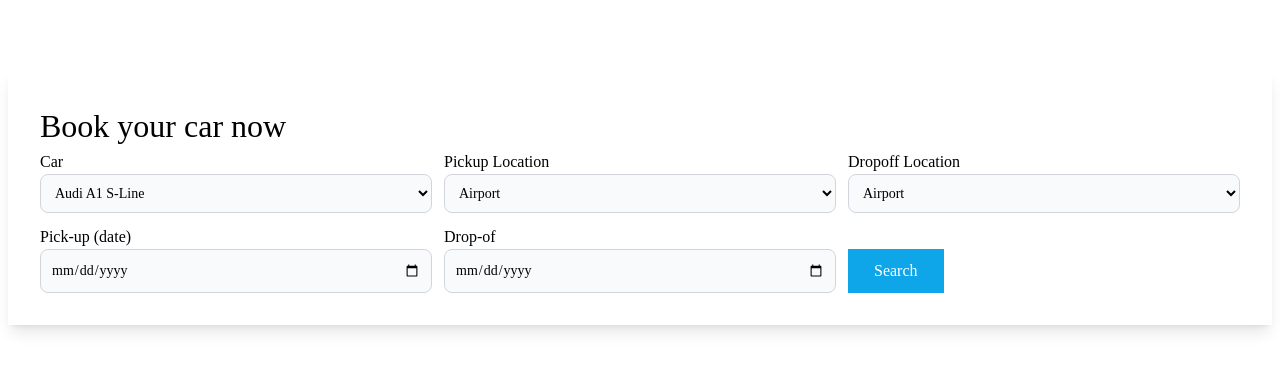
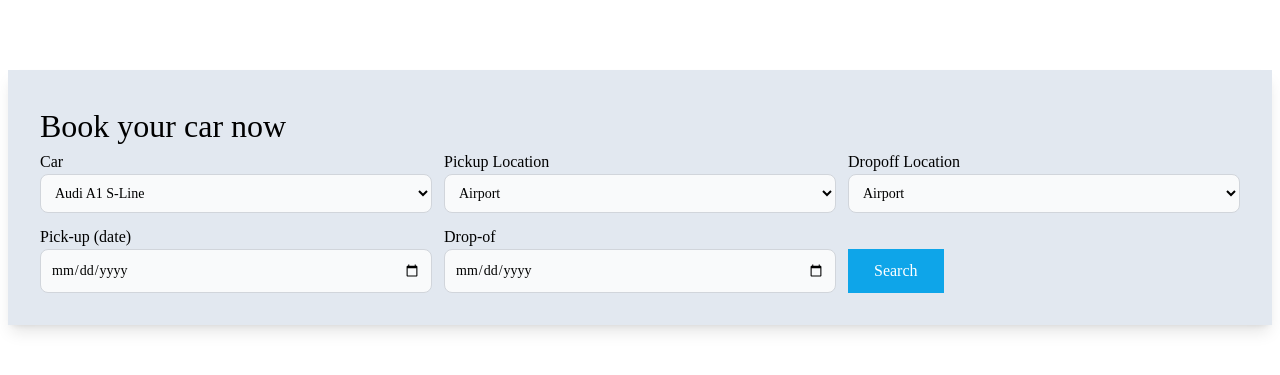
Before and after one commit to samuelmevik/car-rental, a React (Vite) app: page / in a window 1280 px wide. Shown: the part 718-1093 px from the top of the page. Built offline with nearby package versions, Linux system fonts and the light colour scheme.

Commit message:
Misc: New color

```diff
--- a/src/index.css
+++ b/src/index.css
@@ -5,6 +5,7 @@
 :root {
   --primary: #0ea5e9;
   --secondary: #bae6fd;
+  --tertiary: #e2e8f0;
 }
 
 body {
@@ -25,3 +26,8 @@
   font-family: SpaceGrotesk-Medium;
   font-size: 32px;
 }
+
+h3 {
+  font-family: SpaceGrotesk-Medium;
+  font-size: 24px;
+}
```
